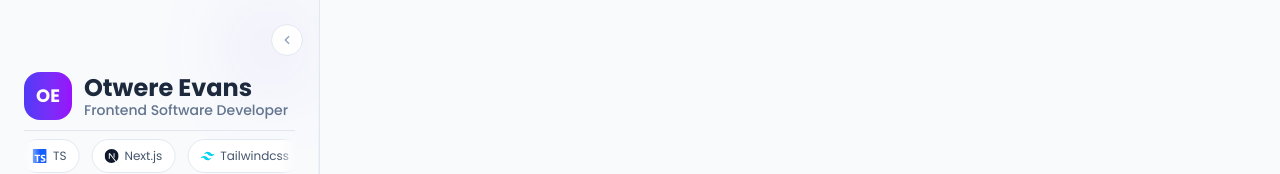
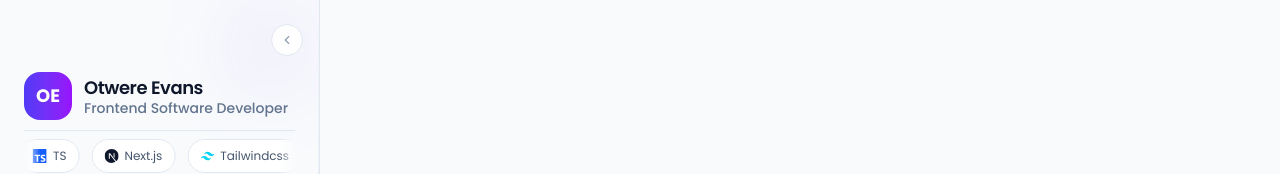
Before and after one commit to otwere/Otwere-Evans-Portfolio, a React (Vite) app: page / in a window 1280 px wide. Shown: the top 174 px of the page. Built offline with nearby package versions, Linux system fonts and the light colour scheme.

Commit message:
Aside-header-font

```diff
--- a/src/components/Aside.tsx
+++ b/src/components/Aside.tsx
@@ -70,11 +70,14 @@ const UserProfile = memo(({ collapsed, onNavigate }: { collapsed: boolean; onNav
           </div>
         </div>
         {!collapsed && (
-          <div>
-            <h1 className="text-2xl font-bold text-slate-800">
+          <div className="flex flex-col leading-tight">
+            <h1 className="text-lg font-semibold tracking-tight text-slate-900">
               Otwere Evans
             </h1>
-            <p className="text-sm font-medium text-slate-500 -mt-1">Frontend Software Developer</p>
+
+            <p className="-mt-1 text-xs sm:text-sm font-medium text-slate-500 whitespace-nowrap">
+              Frontend Software Developer
+            </p>
           </div>
 
         )}
```
